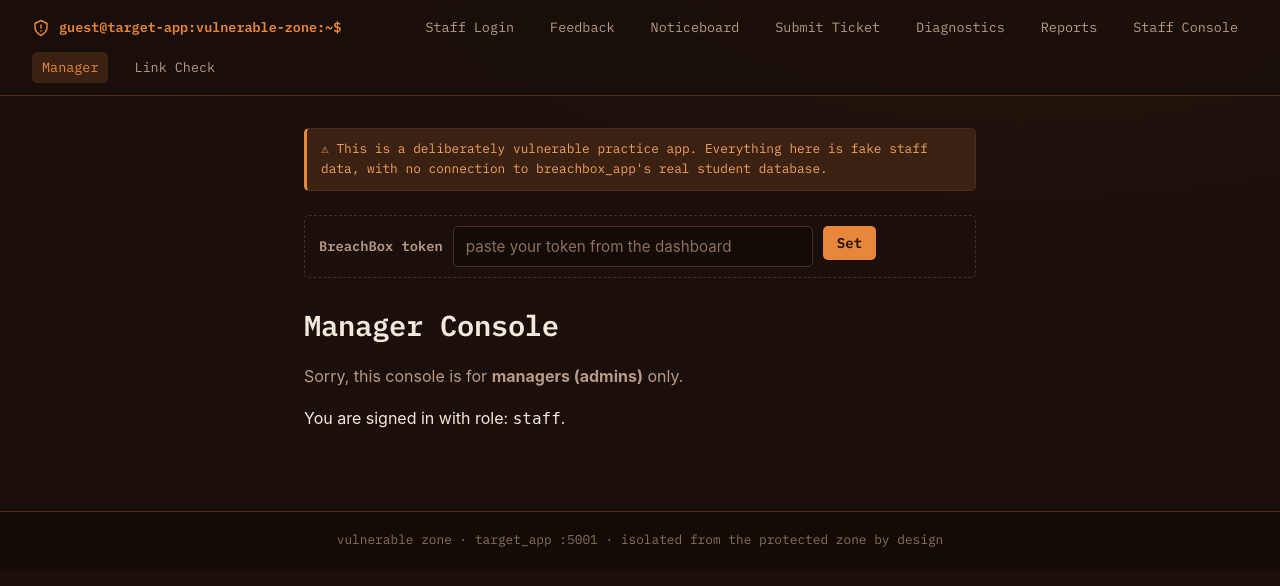
After one commit to suyash-090/major-project, a Flask app: page /manager in a window 1280 px wide. The commit adds this page. Shown: the top 586 px of the page. Run offline with Flask 3, Linux system fonts and the light colour scheme.

Commit message:
Add three challenges to target_app: privesc, SSRF, exposed secrets
Server side of three new challenges on the staff portal:

- Privilege escalation (/manager): admin is decided from a 'role' cookie
  the browser controls, so setting role=admin promotes you.
- SSRF (/linkcheck): the server fetches any URL you give it, with an
  internal-only /internal/ops page (loopback-only) holding the flag.
- Sensitive data exposure (/robots.txt + /staff-notes.txt): robots.txt
  advertises a secret file that is then readable with no login.

Each uses a per-student placeholder (__FLAG_PRIVESC__, __FLAG_SSRF__,
__FLAG_EXPOSURE__) wired into the existing personalise_flags hook, plus
nav and home links and two new templates.

```diff
--- a/target_app/app.py
+++ b/target_app/app.py
@@ -1,14 +1,18 @@
 """target_app: the deliberately vulnerable site (the vulnerable zone). It's a
 separate Flask app and database from breachbox_app. Vulnerabilities: SQLi
 (/login), reflected XSS (/feedback), stored XSS (/noticeboard), IDOR
-(/tickets/<id>), command injection (/diagnostics), path traversal (/reports)
-and a chained IDOR to staff console (/staff/console)."""
+(/tickets/<id>), command injection (/diagnostics), path traversal (/reports),
+a chained IDOR to staff console (/staff/console), privilege escalation via a
+trusted cookie (/manager), SSRF (/linkcheck) and sensitive data exposure
+(/robots.txt)."""
 
 import hashlib
 import hmac
 import os
 import subprocess
-from flask import Flask, render_template, request, redirect, url_for
+import urllib.error
+import urllib.request
+from flask import Flask, Response, render_template, request, redirect, url_for
 from flask_sqlalchemy import SQLAlchemy
 from sqlalchemy import text
 
@@ -39,6 +43,9 @@
 CMDI_FLAG = "__FLAG_CMDI__"
 PTRAVERSAL_FLAG = "__FLAG_PTRAVERSAL__"
 CHAINED_FLAG = "__FLAG_CHAINED__"
+PRIVESC_FLAG = "__FLAG_PRIVESC__"
+SSRF_FLAG = "__FLAG_SSRF__"
+EXPOSURE_FLAG = "__FLAG_EXPOSURE__"
 
 # Shared with breachbox_app through config only (no network link, no shared
 # database), so both sides derive the same per-student flags. Same default as
@@ -53,6 +60,9 @@
     "__FLAG_CMDI__": "cmdi",
     "__FLAG_PTRAVERSAL__": "ptraversal",
     "__FLAG_CHAINED__": "chained",
+    "__FLAG_PRIVESC__": "privesc",
+    "__FLAG_SSRF__": "ssrf",
+    "__FLAG_EXPOSURE__": "exposure",
 }
 
 
@@ -341,6 +351,80 @@
     return render_template("staff_console.html", authorised=True, flag=CHAINED_FLAG)
 
 
+@app.route("/manager", methods=["GET"])
+def manager():
+    # vulnerable: whether you're an admin is read straight from a "role"
+    # cookie the browser controls, not from your account. Anyone can set
+    # role=admin and be treated as a manager.
+    role = request.cookies.get("role", "staff")
+    is_admin = role == "admin"
+    flag = PRIVESC_FLAG if is_admin else None
+    return render_template("manager.html", role=role, is_admin=is_admin, flag=flag)
+
+
+@app.route("/linkcheck", methods=["GET"])
+def linkcheck():
+    url = request.args.get("url", "").strip()
+    result = None
+    error = None
+    if url:
+        # vulnerable: the server fetches whatever URL you give it, with no
+        # allow-list and no block on internal addresses, so you can make it
+        # reach pages your own browser can't (SSRF).
+        try:
+            req = urllib.request.Request(
+                url, headers={"User-Agent": "BreachBox-LinkChecker"}
+            )
+            # Forward the student's token so an internal page builds the flag
+            # for the right student.
+            token = request.cookies.get("bb_token")
+            if token:
+                req.add_header("Cookie", f"bb_token={token}")
+            with urllib.request.urlopen(req, timeout=3) as resp:
+                body = resp.read(4096).decode("utf-8", "replace")
+                result = f"HTTP {resp.status}\n\n{body}"
+        except urllib.error.HTTPError as exc:
+            result = f"HTTP {exc.code}\n\n{exc.read(4096).decode('utf-8', 'replace')}"
+        except Exception as exc:
+            error = f"Could not fetch that URL: {exc}"
+    return render_template("linkcheck.html", url=url, result=result, error=error)
+
+
+@app.route("/internal/ops", methods=["GET"])
+def internal_ops():
+    # "Internal" service: it only answers the server itself (loopback), so a
+    # browser can't reach it directly. The link checker above can, which is
+    # the whole point of the SSRF. (Run via Docker so the browser isn't on
+    # loopback; see the challenge notes.)
+    if request.remote_addr not in ("127.0.0.1", "::1"):
+        return "Forbidden: internal service, not reachable from outside.", 403
+    return Response(
+        "Internal ops endpoint (staff infrastructure).\n"
+        f"Flag: {SSRF_FLAG}\n",
+        mimetype="text/plain",
+    )
+
+
+@app.route("/robots.txt", methods=["GET"])
+def robots():
+    # vulnerable: robots.txt "hides" a path by naming it, which just points an
+    # attacker straight at the secret file. robots.txt is not security.
+    body = "User-agent: *\nDisallow: /staff-notes.txt\n"
+    return Response(body, mimetype="text/plain")
+
+
+@app.route("/staff-notes.txt", methods=["GET"])
+def staff_notes():
+    # vulnerable: a secret notes file left in the open with no login, found
+    # straight from robots.txt.
+    body = (
+        "Staff notes (internal). Do not share.\n"
+        "- Back office door code is 4417.\n"
+        f"- BreachBox flag: {EXPOSURE_FLAG}\n"
+    )
+    return Response(body, mimetype="text/plain")
+
+
 @app.route("/set-token", methods=["POST"])
 def set_token():
     # Store the student's BreachBox token in a cookie so their captured flags
--- a/target_app/templates/base.html
+++ b/target_app/templates/base.html
@@ -25,6 +25,8 @@
         <a href="/diagnostics" class="{{ 'active' if request.path == '/diagnostics' }}">Diagnostics</a>
         <a href="/reports" class="{{ 'active' if request.path == '/reports' }}">Reports</a>
         <a href="/staff/console" class="{{ 'active' if request.path.startswith('/staff') }}">Staff Console</a>
+        <a href="/manager" class="{{ 'active' if request.path == '/manager' }}">Manager</a>
+        <a href="/linkcheck" class="{{ 'active' if request.path == '/linkcheck' }}">Link Check</a>
     </nav>
     <main>
         <p class="warning">&#9888; This is a deliberately vulnerable practice app. Everything here is fake staff data, with no connection to breachbox_app's real student database.</p>
--- a/target_app/templates/home.html
+++ b/target_app/templates/home.html
@@ -14,6 +14,8 @@
         <li><a href="/diagnostics">Network diagnostics</a></li>
         <li><a href="/reports">Report viewer</a></li>
         <li><a href="/staff/console">Staff console</a></li>
+        <li><a href="/manager">Manager console</a></li>
+        <li><a href="/linkcheck">Link checker</a></li>
     </ul>
 </section>
 {% endblock %}
--- /dev/null
+++ b/target_app/templates/manager.html
@@ -0,0 +1,16 @@
+{% extends "base.html" %}
+{% block title %}Manager Console{% endblock %}
+{% block content %}
+<h1>Manager Console</h1>
+
+{% if is_admin %}
+<p class="flag-banner"><strong>Flag:</strong> {{ flag }} (submit this flag at breachbox_app's /api/submit)</p>
+<section>
+    <h2>Admin tools</h2>
+    <p>Welcome, manager. These controls are for admins only.</p>
+</section>
+{% else %}
+<p>Sorry, this console is for <strong>managers (admins)</strong> only.</p>
+<p>You are signed in with role: <code>{{ role }}</code>.</p>
+{% endif %}
+{% endblock %}
```
Also changed, not shown: target_app/templates/linkcheck.html (added, +20 -0 lines).
